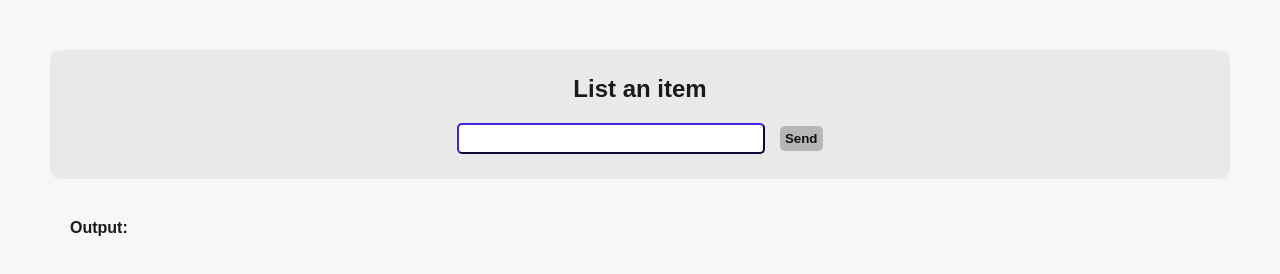
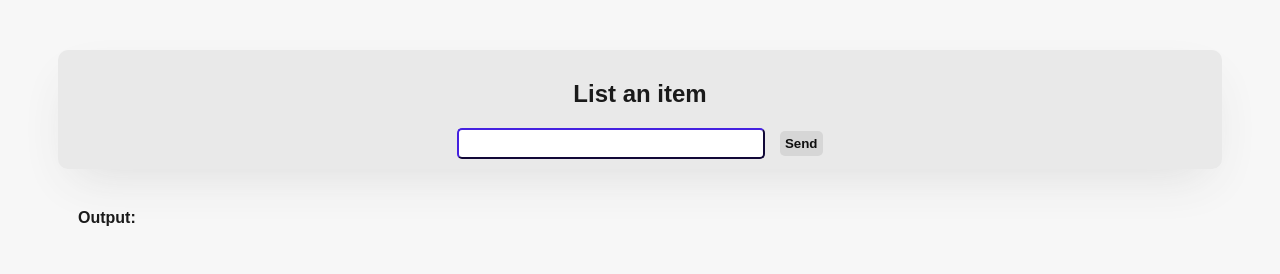
Before and after one commit to MYGguy/simple-app, a plain HTML site: page index.html in a window 1280 px wide. Drawn offline with Linux system fonts and the light colour scheme.

Commit message:
cooler gui

```diff
--- a/style.css
+++ b/style.css
@@ -1,23 +1,25 @@
 body {
-    margin: 50px;
-
     background-color: rgb(247, 247, 247);
 
     font-family: sans-serif;
 }
 
 #page {
+    margin: 50px;
 
 }
 
 #input-field {
-    padding: 5px 0px 25px 0px;
+    padding: 10px 0px 10px 0px;
+    /*margin: auto 100px auto 100px;*/
 
     text-align: center;
     background-color: rgb(233, 233, 233);
     border-radius: 10px;
 
     color: rgb(26, 26, 26);
+
+    box-shadow: 0px 20px 50px -15px rgb(221, 221, 221);
 }
 
 #the-input {
@@ -36,7 +38,7 @@ body {
     border-radius: 5px;
     border: none;
 
-    background-color: rgb(182, 182, 182);
+    background-color: rgb(214, 214, 214);
     color: rgb(15, 15, 15);
     font-weight: bold;
 }
```
